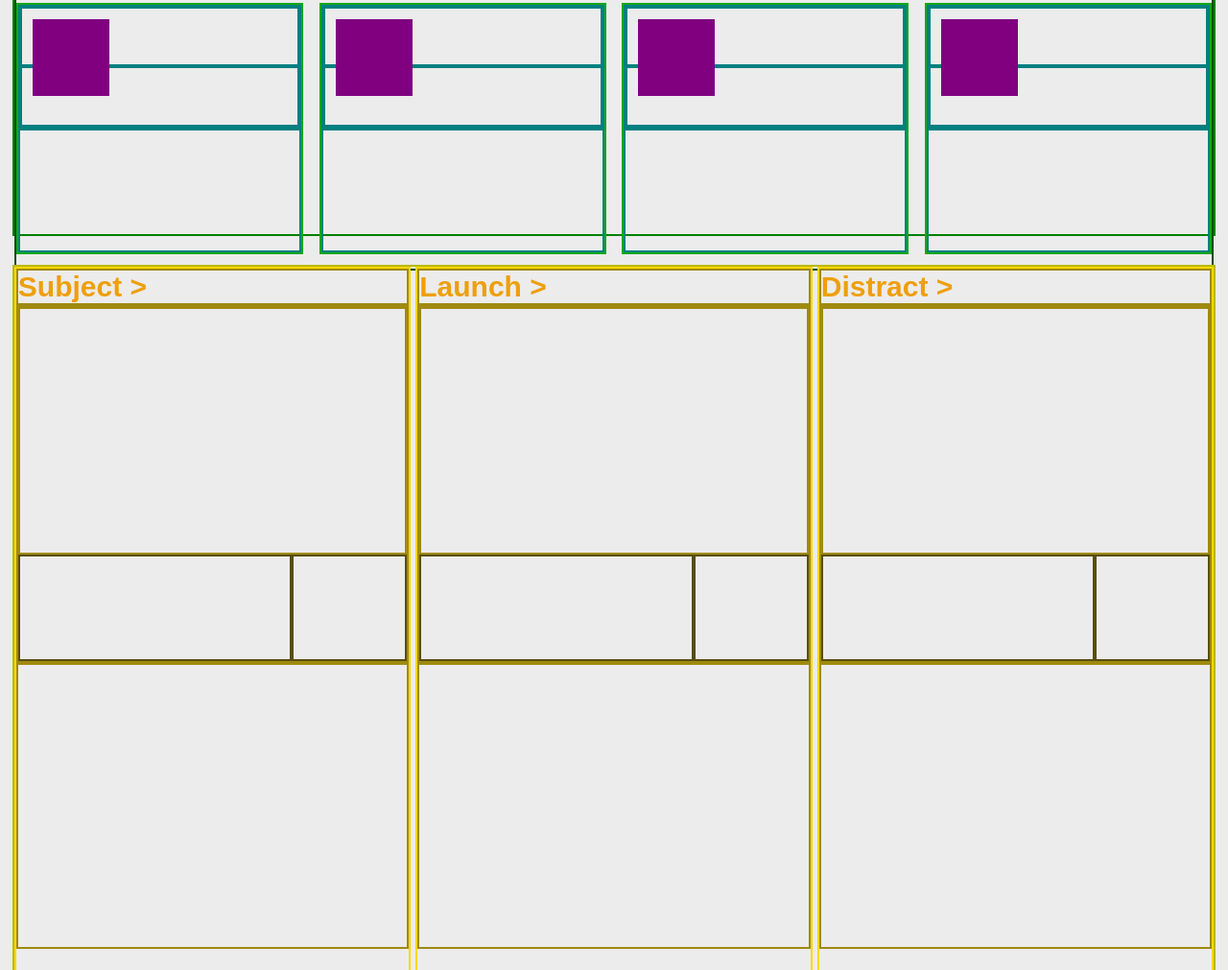
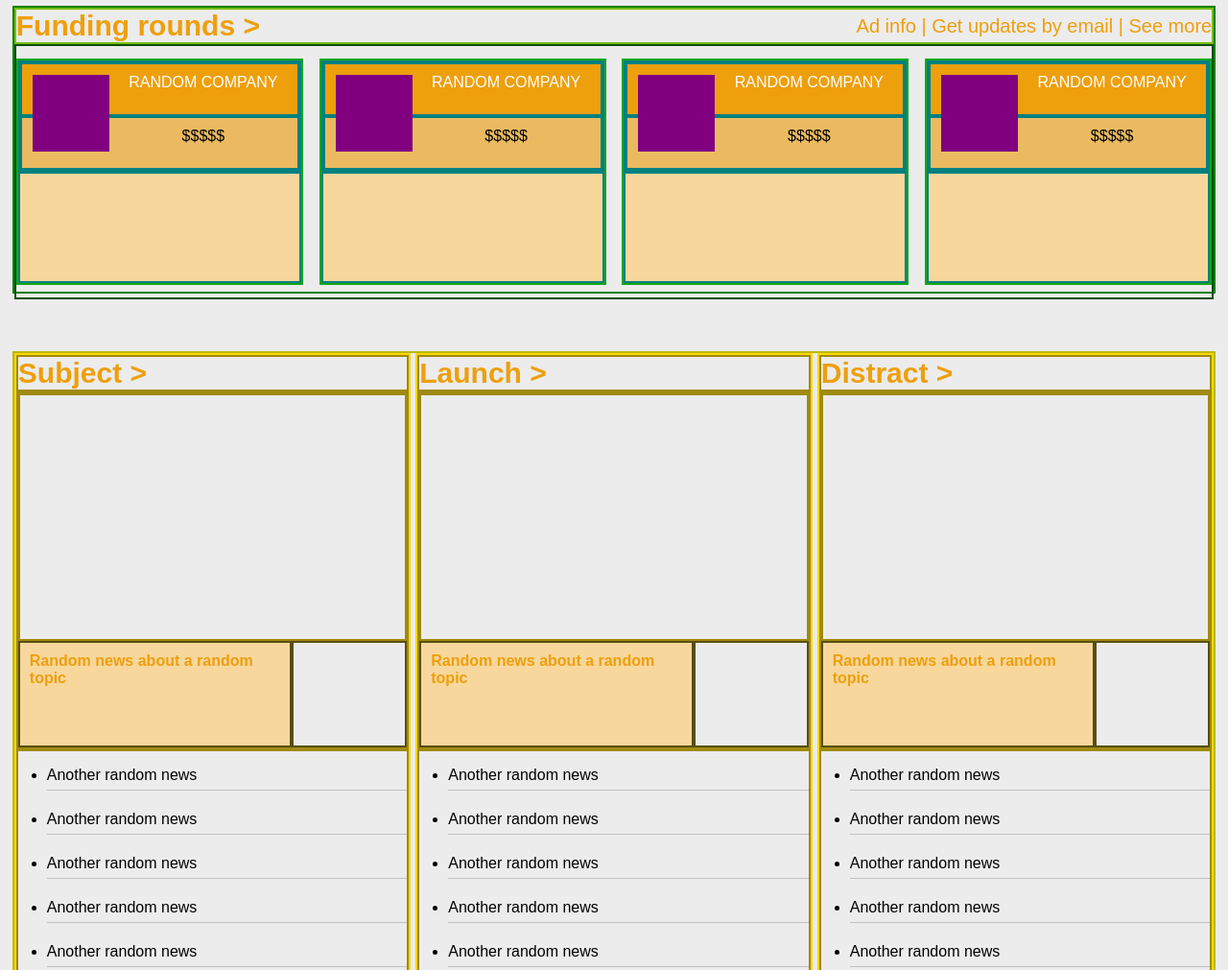
Before and after one commit to AdrielTrigger/top-next-web-clone-project, a plain HTML site: page index.html in a window 1280 px wide. Shown: the part 1314-2325 px from the top of the page at 96% size. Drawn offline with Linux system fonts and the light colour scheme.

Commit message:
some text and color details added, along with some margin and alignment tweaks

```diff
--- a/index.html
+++ b/index.html
@@ -128,32 +128,32 @@
             <div class="round">
                 <div class="icon"></div>
                 <div class="name-and-value">
-                    <div class="name"></div>
-                    <div class="value"></div>
+                    <div class="name">RANDOM COMPANY</div>
+                    <div class="value">$$$$$</div>
                 </div>
                 <div class="additional-info"></div>
             </div>
             <div class="round">
                 <div class="icon"></div>
                 <div class="name-and-value">
-                    <div class="name"></div>
-                    <div class="value"></div>
+                    <div class="name">RANDOM COMPANY</div>
+                    <div class="value">$$$$$</div>
                 </div>
                 <div class="additional-info"></div>
             </div>
             <div class="round">
                 <div class="icon"></div>
                 <div class="name-and-value">
-                    <div class="name"></div>
-                    <div class="value"></div>
+                    <div class="name">RANDOM COMPANY</div>
+                    <div class="value">$$$$$</div>
                 </div>
                 <div class="additional-info"></div>
             </div>
             <div class="round last-fund">
                 <div class="icon"></div>
                 <div class="name-and-value">
-                    <div class="name"></div>
-                    <div class="value"></div>
+                    <div class="name">RANDOM COMPANY</div>
+                    <div class="value">$$$$$</div>
                 </div>
                 <div class="additional-info"></div>
             </div>
@@ -166,88 +166,136 @@
             <div class="opening">
                 <div class="popular"></div>
                 <div class="latest-stuff">
-                    <div class="latest-news"></div>
+                    <div class="latest-news">Random news about a random topic</div>
                     <div class="latest-image"></div>
                 </div>
             </div>
-            <ul class="news-list"></ul>
+            <ul class="news-list">
+                <li>Another random news</li>
+                <li>Another random news</li>
+                <li>Another random news</li>
+                <li>Another random news</li>
+                <li>Another random news</li>
+            </ul>
         </div>
         <div class="content">
             <div class="subject titles">Launch ></div>
             <div class="opening">
                 <div class="popular"></div>
                 <div class="latest-stuff">
-                    <div class="latest-news"></div>
+                    <div class="latest-news">Random news about a random topic</div>
                     <div class="latest-image"></div>
                 </div>
             </div>
-            <ul class="news-list"></ul>
+            <ul class="news-list">
+                <li>Another random news</li>
+                <li>Another random news</li>
+                <li>Another random news</li>
+                <li>Another random news</li>
+                <li>Another random news</li>
+            </ul>
         </div>
         <div class="content">
             <div class="subject titles">Distract ></div>
             <div class="opening">
                 <div class="popular"></div>
                 <div class="latest-stuff">
-                    <div class="latest-news"></div>
+                    <div class="latest-news">Random news about a random topic</div>
                     <div class="latest-image"></div>
                 </div>
             </div>
-            <ul class="news-list"></ul>
+            <ul class="news-list">
+                <li>Another random news</li>
+                <li>Another random news</li>
+                <li>Another random news</li>
+                <li>Another random news</li>
+                <li>Another random news</li>
+            </ul>
         </div>
         <div class="content">
             <div class="subject titles">Apps ></div>
             <div class="opening">
                 <div class="popular"></div>
                 <div class="latest-stuff">
-                    <div class="latest-news"></div>
+                    <div class="latest-news">Random news about a random topic</div>
                     <div class="latest-image"></div>
                 </div>
             </div>
-            <ul class="news-list"></ul>
+            <ul class="news-list">
+                <li>Another random news</li>
+                <li>Another random news</li>
+                <li>Another random news</li>
+                <li>Another random news</li>
+                <li>Another random news</li>
+            </ul>
         </div>
         <div class="content">
             <div class="subject titles">Gear ></div>
             <div class="opening">
                 <div class="popular"></div>
                 <div class="latest-stuff">
-                    <div class="latest-news"></div>
+                    <div class="latest-news">Random news about a random topic</div>
                     <div class="latest-image"></div>
                 </div>
             </div>
-            <ul class="news-list"></ul>
+            <ul class="news-list">
+                <li>Another random news</li>
+                <li>Another random news</li>
+                <li>Another random news</li>
+                <li>Another random news</li>
+                <li>Another random news</li>
+            </ul>
         </div>
         <div class="content">
             <div class="subject titles">Tech ></div>
             <div class="opening">
                 <div class="popular"></div>
                 <div class="latest-stuff">
-                    <div class="latest-news"></div>
+                    <div class="latest-news">Random news about a random topic</div>
                     <div class="latest-image"></div>
                 </div>
             </div>
-            <ul class="news-list"></ul>
+            <ul class="news-list">
+                <li>Another random news</li>
+                <li>Another random news</li>
+                <li>Another random news</li>
+                <li>Another random news</li>
+                <li>Another random news</li>
+            </ul>
         </div>
         <div class="content">
             <div class="subject titles">Creative ></div>
             <div class="opening">
                 <div class="popular"></div>
                 <div class="latest-stuff">
-                    <div class="latest-news"></div>
+                    <div class="latest-news">Random news about a random topic</div>
                     <div class="latest-image"></div>
                 </div>
             </div>
-            <ul class="news-list"></ul>
+            <ul class="news-list">
+                <li>Another random news</li>
+                <li>Another random news</li>
+                <li>Another random news</li>
+                <li>Another random news</li>
+                <li>Another random news</li>
+            </ul>
         </div>
         <div class="content">
             <div class="subject titles">Podium ></div>
             <div class="opening">
                 <div class="popular"></div>
                 <div class="latest-stuff">
-                    <div class="latest-news"></div>
+                    <div class="latest-news">Random news about a random topic</div>
                     <div class="latest-image"></div>
                 </div>
             </div>
-            <ul class="news-list"></ul>
+            <ul class="news-list">
+                <li>Another random news</li>
+                <li>Another random news</li>
+                <li>Another random news</li>
+                <li>Another random news</li>
+                <li>Another random news</li>
+            </ul>
         </div>
     </div>
 
--- a/styles.css
+++ b/styles.css
@@ -12,7 +12,7 @@ body {
 
 .highlights, .latest, .funding, .multi, .deals {
     width: 98%;
-    margin: 30px auto;
+    margin: 60px auto;
 }
 
 a {
@@ -286,7 +286,7 @@ nav {
 
 .rounds {
     border: 2px solid rgb(9, 77, 9);
-    height: 100%;
+    height: 90%;
     width: 100%;
     display: flex;
     justify-content: space-between;
@@ -307,6 +307,24 @@ nav {
 .name-and-value, .name, .value, .additional-info {
     height: 50%;
     border: 2px solid teal;
+}
+
+.name {
+    background-color: rgb(238, 159, 12);
+    color: white;
+}
+
+.value {
+    background-color: rgb(235, 186, 96);
+}
+
+.name, .value {
+    padding-top: 10px;
+    text-align: center;
+}
+
+.additional-info {
+    background-color: rgb(247, 215, 156);
 }
 
 .icon {
@@ -384,6 +402,11 @@ nav {
 }
 
 .latest-news {
+    background-color: rgb(247, 215, 156);
+    color: rgb(238, 159, 12);
+    font-weight: 800;
+    font-size: 16px;
+    padding: 10px 0 0 10px;
     flex: 1;
 }
 
@@ -393,6 +416,13 @@ nav {
 
 .news-list {
     height: 40%;
+    padding: 10px 0 0 20px;
+}
+
+.news-list li {
+    margin: 0 0 15px 10px;
+    line-height: 30px;
+    border-bottom: 1px solid rgb(192, 192, 192);
 }
 
 @media screen and (max-width: 1023px) {
```
